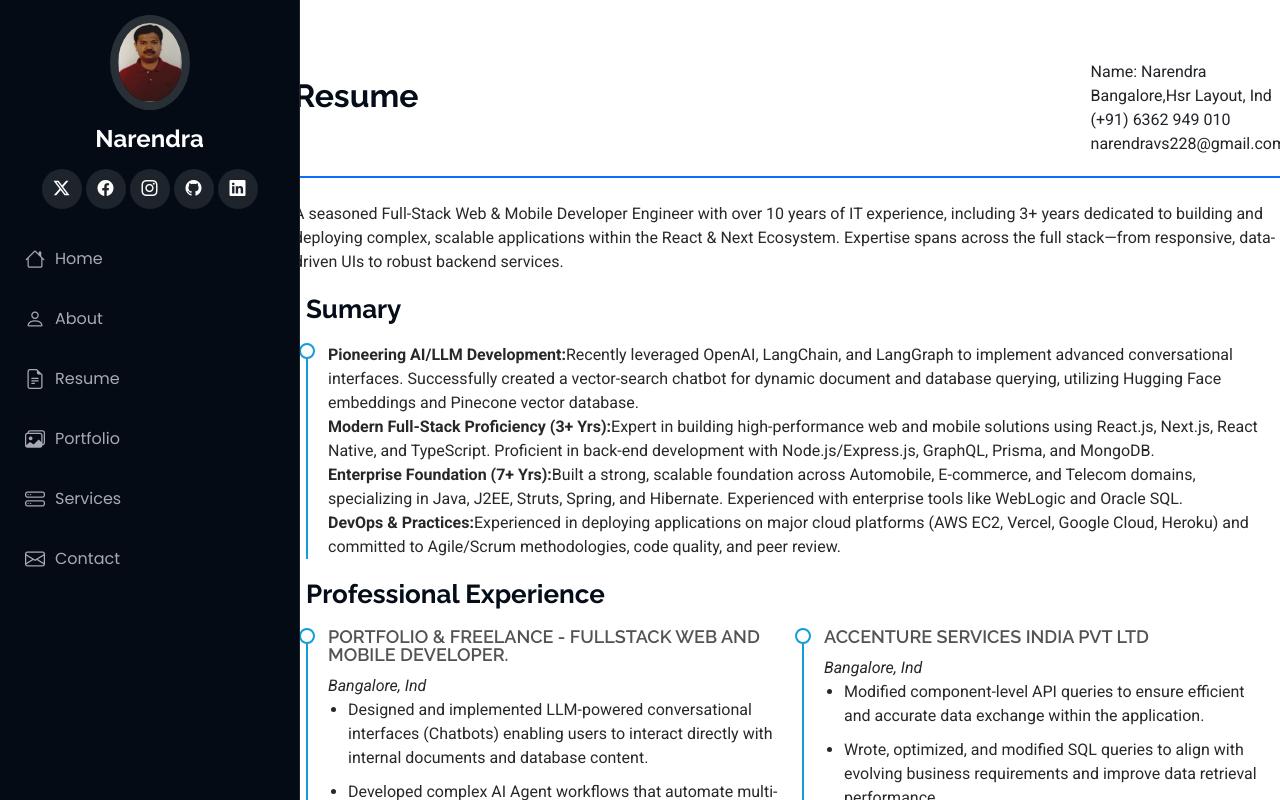
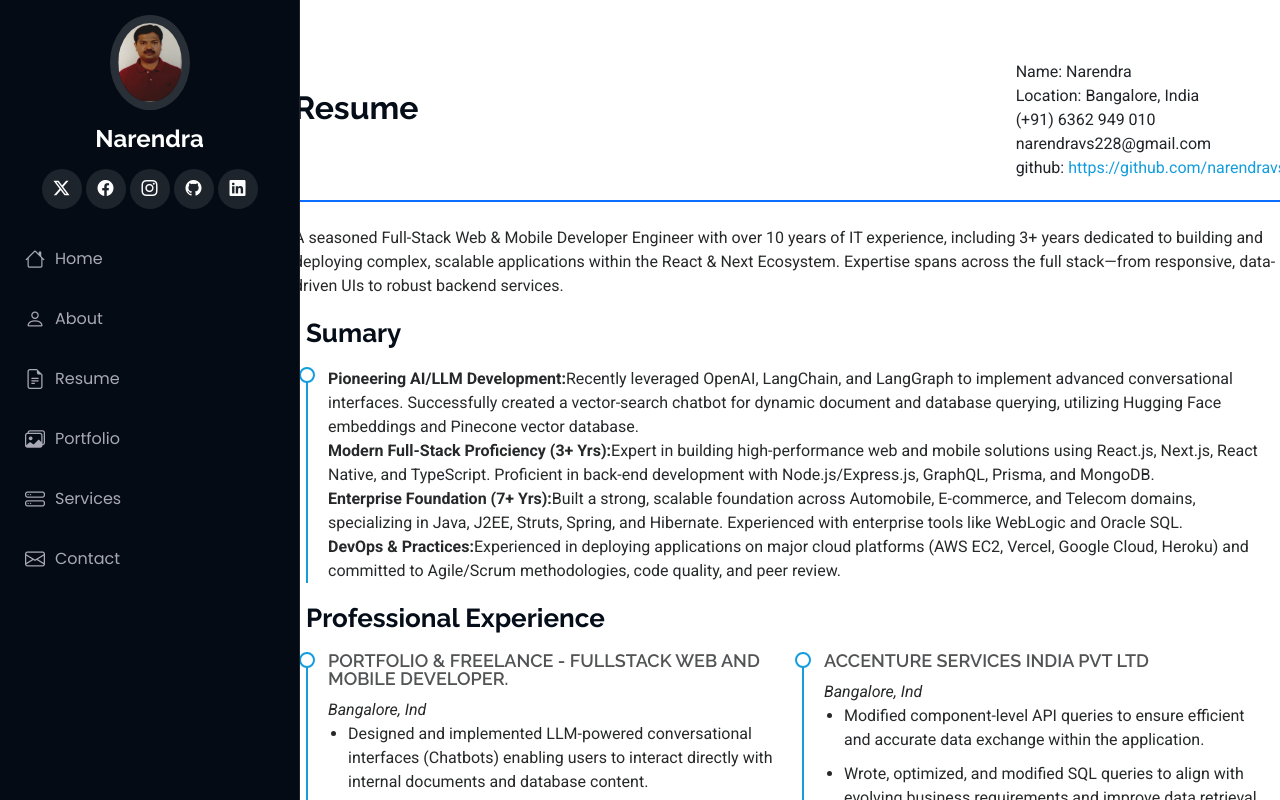
Before and after one commit to narendravs/portfolio-site, a React (Vite) app: page /Resume in a window 1280 px wide. Shown: the top 800 px of the page. Built offline with nearby package versions, Linux system fonts and the light colour scheme.

Commit message:
updated the resume component

```diff
--- a/src/pages/Resume/Resume.jsx
+++ b/src/pages/Resume/Resume.jsx
@@ -34,9 +34,15 @@ const Resume = () => {
                   <h2>Resume</h2>
                   <ul class="list-unstyled">
                     <li>Name: Narendra</li>
-                    <li>Bangalore,Hsr Layout, Ind</li>
+                    <li>Location: Bangalore, India</li>
                     <li>(+91) 6362 949 010</li>
                     <li>narendravs228@gmail.com</li>
+                    <li>
+                      github:{" "}
+                      <a href="https://github.com/narendravs">
+                        https://github.com/narendravs
+                      </a>
+                    </li>
                   </ul>
                 </div>
                 <p>
```
